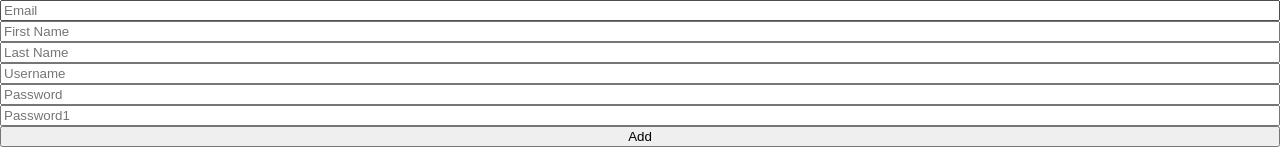
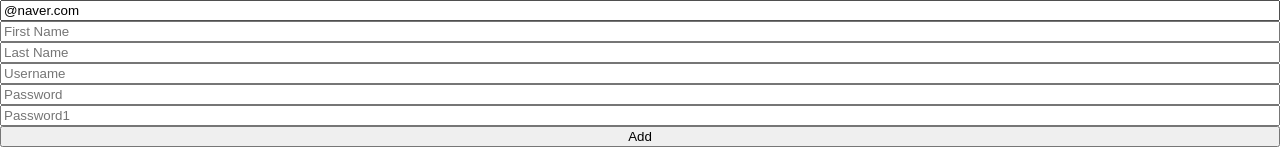
Before and after one commit to insidelamp/nomad_reactM, a React (Create React App) app in the folder nomad_reactmaster/: page / in a window 1280 px wide. Shown: the top 160 px of the page. Built offline with nearby package versions, Linux system fonts and the light colour scheme.

Commit message:
error 추가

```diff
--- a/nomad_reactmaster/src/ToDoList.tsx
+++ b/nomad_reactmaster/src/ToDoList.tsx
@@ -1,35 +1,62 @@
-import React, { useState } from "react";
+import React from "react";
 import { useForm } from "react-hook-form";
+import { DefaultValue } from "recoil";
+
+interface IForm {
+  email: string;
+  firstName: string;
+  lastName: string;
+  username: string;
+  password: string;
+  password1: string;
+}
 
 function ToDoList() {
-  const { register, handleSubmit, formState } = useForm();
+  const {
+    register,
+    handleSubmit,
+    formState: { errors },
+  } = useForm<IForm>({ defaultValues: { email: "@naver.com" } });
   const onValid = (data: any) => {
     console.log(data);
   };
-  console.log(formState.errors);
   return (
     <div>
       <form
         style={{ display: "flex", flexDirection: "column" }}
         onSubmit={handleSubmit(onValid)}
       >
-        <input {...register("email", { required: true })} placeholder="Email" />
         <input
-          {...register("firstName", { required: true })}
+          {...register("email", {
+            required: "Email is required",
+            pattern: {
+              value: /^[A-Za-z0-9._%+-]+@naver.com$/,
+              message: "Only naver.com emails allowed",
+            },
+          })}
+          placeholder="Email"
+        />
+        <span>{errors?.email?.message}</span>
+        <input
+          {...register("firstName", { required: "write here" })}
           placeholder="First Name"
         />
+        <span>{errors?.firstName?.message}</span>
         <input
-          {...register("lastName", { required: true })}
+          {...register("lastName", { required: "write here" })}
           placeholder="Last Name"
         />
+        <span>{errors?.lastName?.message}</span>
         <input
-          {...register("username", { required: true, minLength: 10 })}
+          {...register("username", { required: "write here", minLength: 10 })}
           placeholder="Username"
         />
+        <span>{errors?.username?.message}</span>
         <input
-          {...register("password", { required: true, minLength: 5 })}
+          {...register("password", { required: "write here", minLength: 5 })}
           placeholder="Password"
         />
+        <span>{errors?.username?.message}</span>
         <input
           {...register("password1", {
             required: "Password is required",
@@ -40,6 +67,7 @@
           })}
           placeholder="Password1"
         />
+        <span>{errors?.password?.message}</span>
         <button>Add</button>
       </form>
     </div>
```
